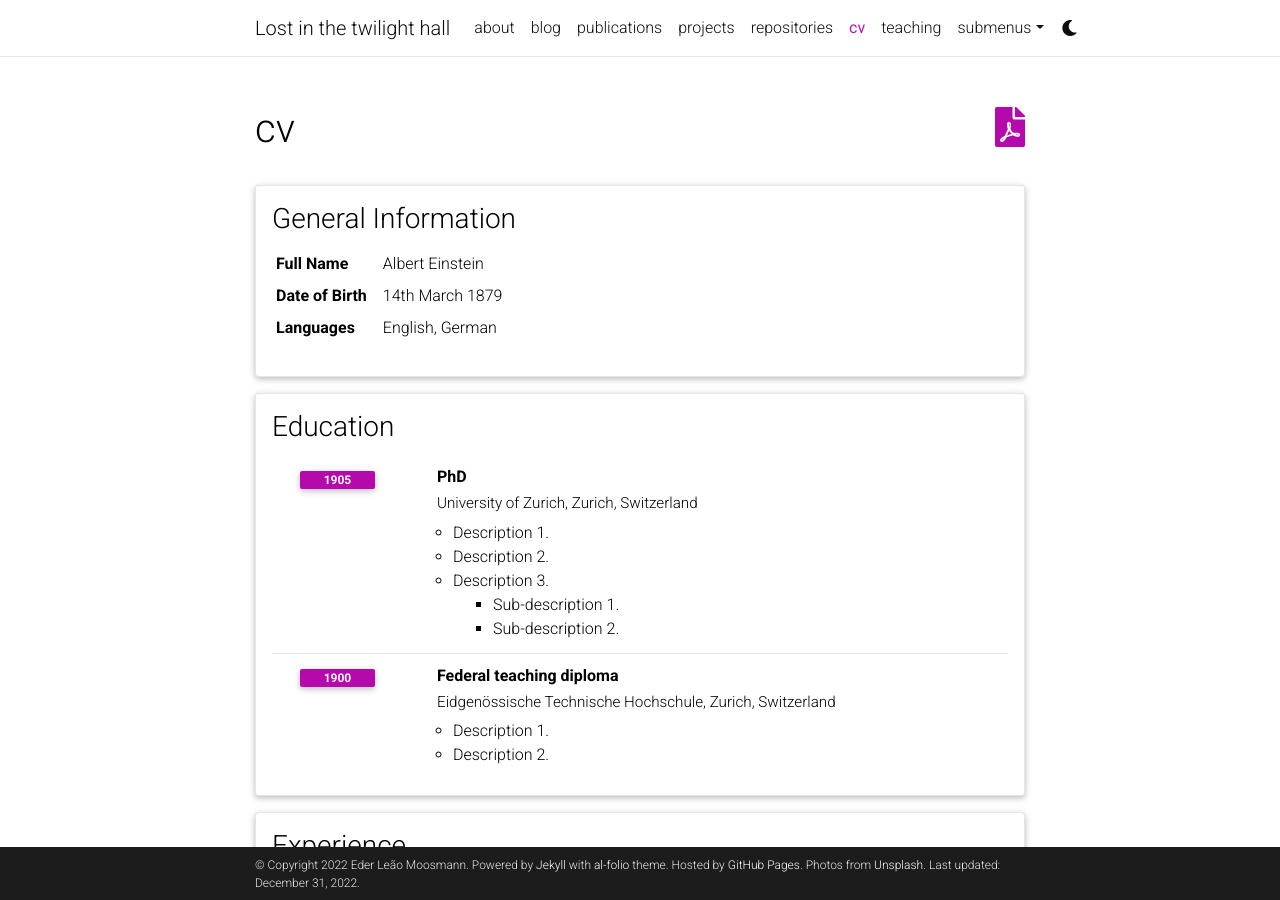
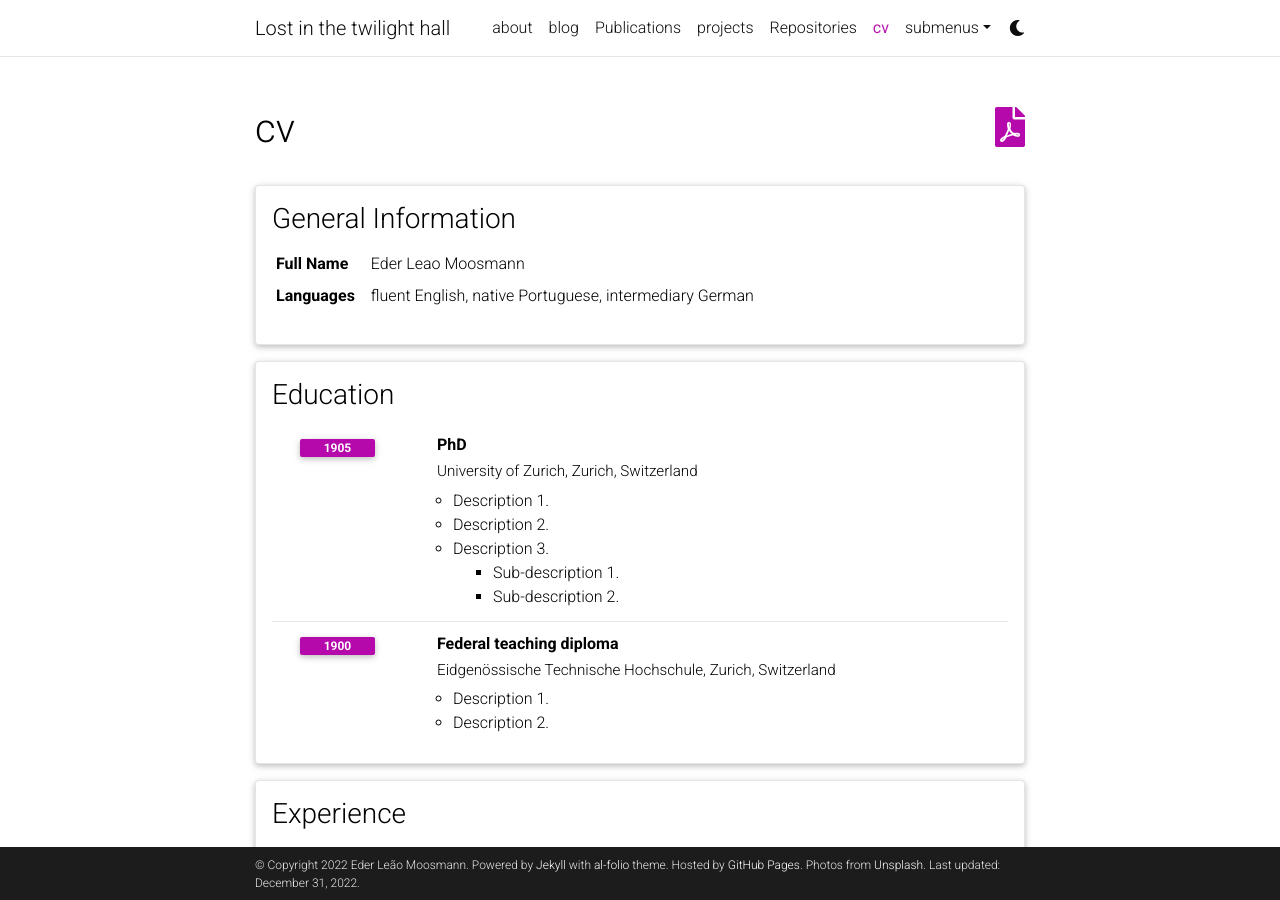
Before and after one commit to ederlf/ederlf.github.io, a Jekyll site: the page built from _pages/cv.md, in a window 1280 px wide and 900 px high. Built offline with Jekyll 4.4.1, drawn with Linux system fonts in a browser that asks for light colours; comment, search, counter and statistics services are not loaded; a style sheet for code colours, icons or effects is not loaded.

```diff
--- a/_data/cv.yml
+++ b/_data/cv.yml
@@ -2,11 +2,9 @@
   type: map
   contents:
     - name: Full Name
-      value: Albert Einstein
-    - name: Date of Birth
-      value: 14th March 1879
+      value: Eder Leao Moosmann
     - name: Languages
-      value: English, German
+      value: fluent English, native Portuguese, intermediary German
 
 - title: Education
   type: time_table
```
Also changed, not shown: _bibliography/papers.bib (+9 -0 lines), _data/repositories.yml (+9 -9 lines), _pages/cv.md (+1 -1 lines), _pages/publications.md (+2 -2 lines), _pages/repositories.md (+3 -3 lines), _pages/teaching.md (deleted, +0 -12 lines), 1 other file.
